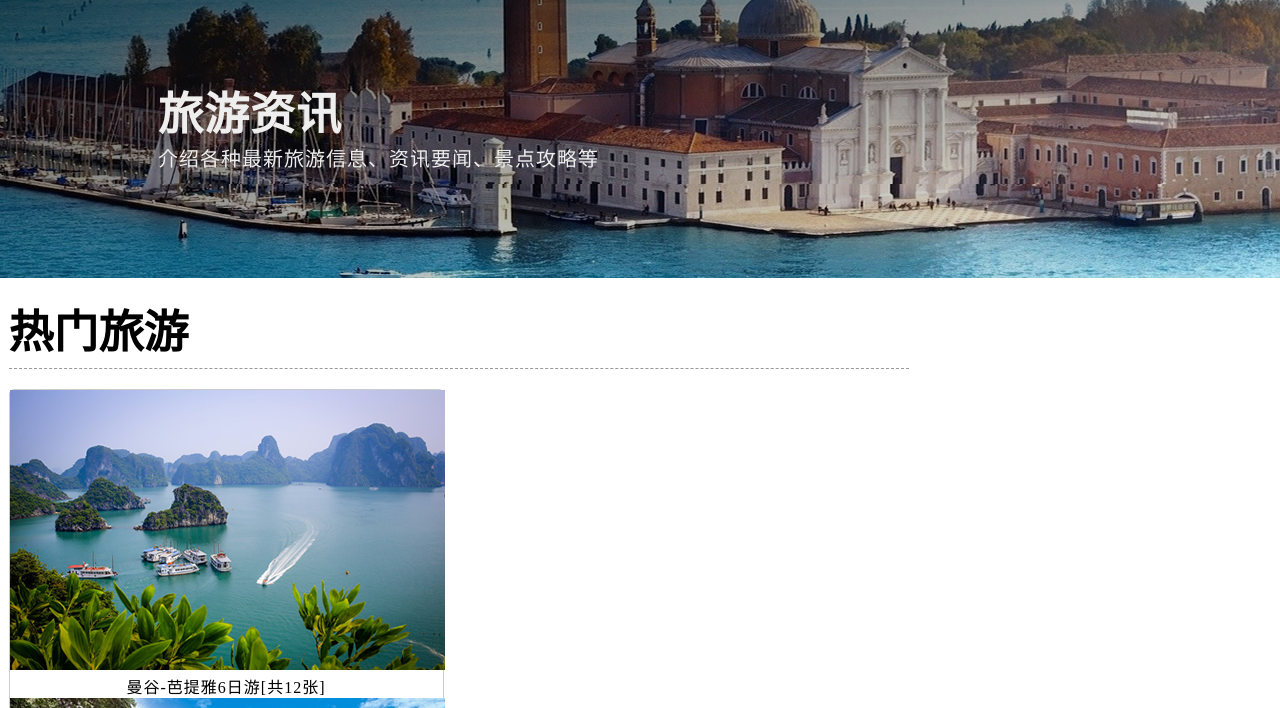
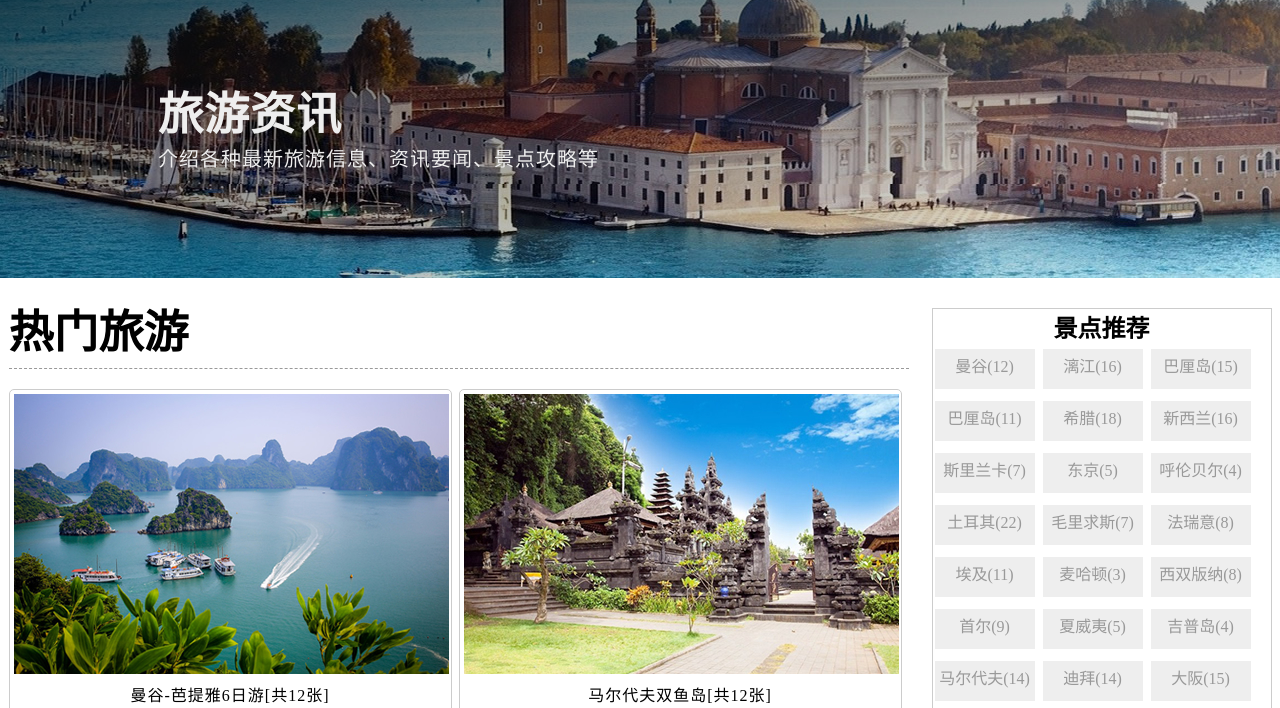
Before and after one commit to NeighborOldSheep/xuehua, a plain HTML site: page scenery.html in a window 1280 px wide. Shown: the part 92-800 px from the top of the page. Drawn offline with Linux system fonts and the light colour scheme.

Commit message:
Add sidebar and fix figure big

```diff
--- a/scenery.css
+++ b/scenery.css
@@ -76,6 +76,7 @@ hgroup > p {
 .container{
     margin: 30px auto;
     width: 1263px;
+    margin: 30px auto;
     overflow: hidden;
 }
 article{
@@ -92,6 +93,7 @@ article{
 }
 /*景点图像*/
 .scenery > figure{
+    padding: 4px;
     text-align: center;
     width: 433px;
     border: 1px solid #ccc;
@@ -100,3 +102,37 @@ article{
     border-radius: 5px;
     letter-spacing: 1px;
 }
+.scenery > figure > img{
+    vertical-align: middle;
+}
+.scenery > figure > figcaption{
+    line-height: 1.5;
+    padding: 10px 0 10px 0;
+    font-size: 16px;
+}
+/*右侧推荐栏*/
+.sidebar{
+    float: right;
+    width: 340px;
+}
+.famous{
+    border: 1px solid #ccc;
+}
+.famous > h2 {
+    text-align: center;
+}
+.famous > ul > li{
+    background-color: #eee;
+    height: 40px;
+    width: 100px;
+    display: inline-block;
+    margin: 5px 2px 7px 2px;
+    line-height: 35px;
+}
+.famous > ul > li > a {
+    font-size: 16px;
+    color: #999;
+    display: block;
+    text-align: center;
+    cursor: pointer;
+}
--- a/scenery.html
+++ b/scenery.html
@@ -30,12 +30,12 @@
     <div class="container">
         <!--热门旅游-->
         <article>
-            <div class="scenery">
+            <section class="scenery">
                 <h2>热门旅游</h2>
                 <figure>
                     <img src="img/s1.jpg" alt="曼谷">
                     <figcaption>曼谷-芭提雅6日游[共12张]</figcaption>
-                </figrue>
+                </figure>
                 <figure>
                     <img src="img/s2.jpg" alt="马尔代夫">
                     <figcaption>马尔代夫双鱼岛[共12张]</figcaption>
@@ -64,9 +64,35 @@
                     <img src="img/s8.jpg" alt="土耳其">
                         <figcaption>花样姐姐土耳其[共14张]</figcaption>
                 </figure>
-            </div>
+            </section>
         </article>
         <aside class="sidebar">
+            <div class="famous">
+                <h2>景点推荐</h2>
+                <ul>
+                    <li><a href="">曼谷(12)</a></li>
+                    <li><a href="">漓江(16)</a></li>
+                    <li><a href="">巴厘岛(15)</a></li>
+                    <li><a href="">巴厘岛(11)</a></li>
+                    <li><a href="">希腊(18)</a></li>
+                    <li><a href="">新西兰(16)</a></li>
+                    <li><a href="">斯里兰卡(7)</a></li>
+                    <li><a href="">东京(5)</a></li>
+                    <li><a href="">呼伦贝尔(4)</a></li>
+                    <li><a href="">土耳其(22)</a></li>
+                    <li><a href="">毛里求斯(7)</a></li>
+                    <li><a href="">法瑞意(8)</a></li>
+                    <li><a href="">埃及(11)</a></li>
+                    <li><a href="">麦哈顿(3)</a></li>
+                    <li><a href="">西双版纳(8)</a></li>
+                    <li><a href="">首尔(9)</a></li>
+                    <li><a href="">夏威夷(5)</a></li>
+                    <li><a href="">吉普岛(4)</a></li>
+                    <li><a href="">马尔代夫(14)</a></li>
+                    <li><a href="">迪拜(14)</a></li>
+                    <li><a href="">大阪(15)</a></li>
+                </ul>
+            </div>
         </asside>
     </div>
     <footer></footer>
```
